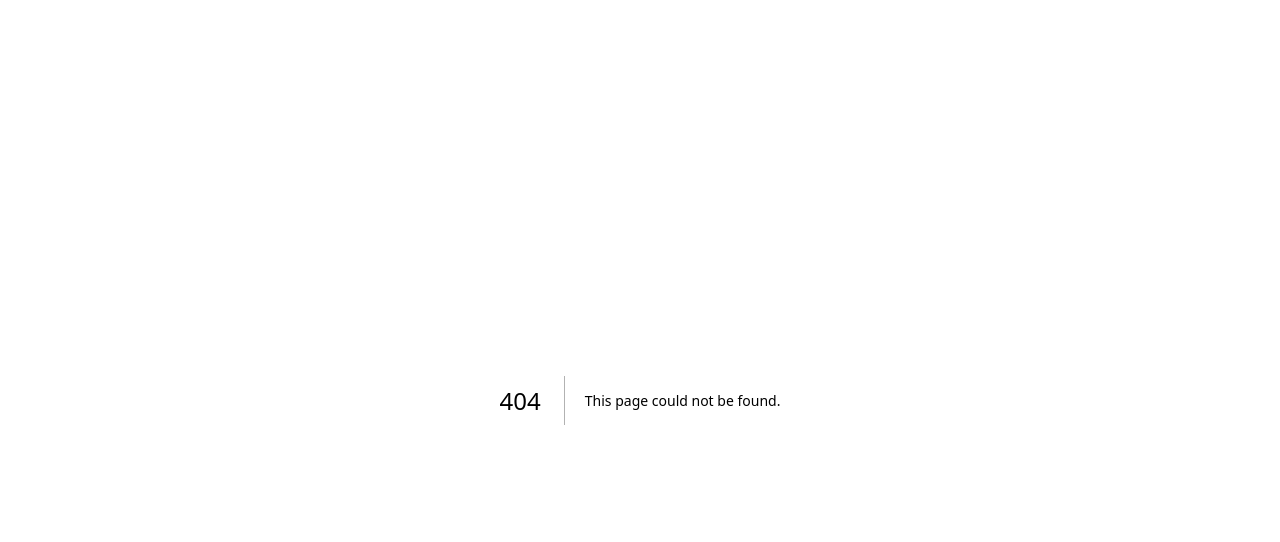
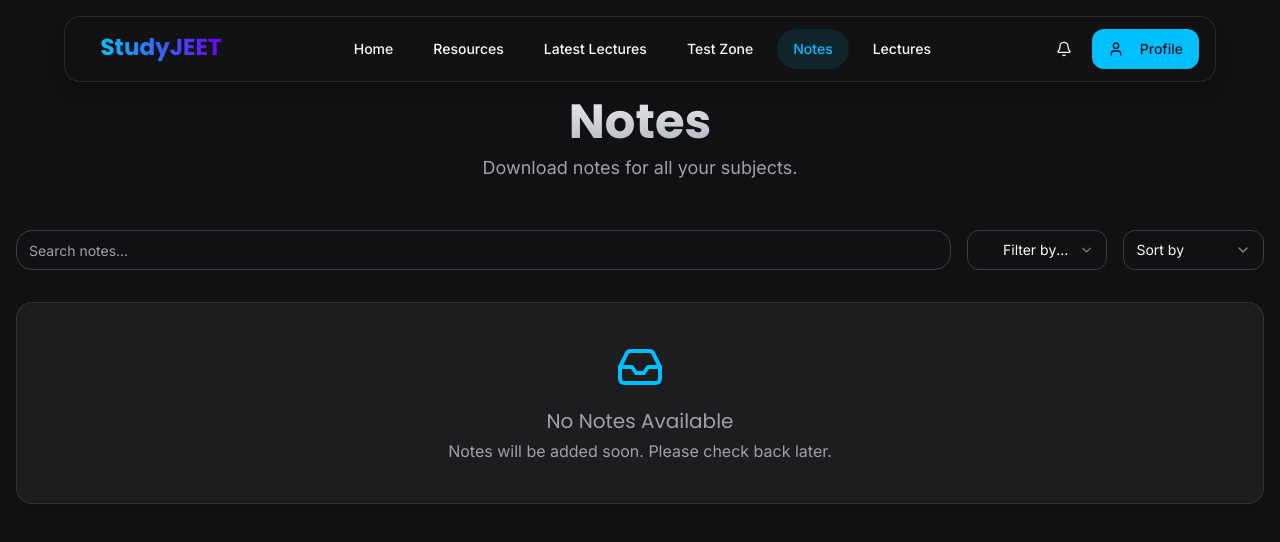
Before and after one commit to thedeveloperranveer/studio, a Next.js app: page /notes in a window 1280 px wide. Before the commit this address had no page. Shown: the top 542 px of the page. Built offline with nearby package versions, Linux system fonts and the light colour scheme.

Commit message:
please add notes in taskbar

```diff
--- /dev/null
+++ b/src/app/notes/page.tsx
@@ -0,0 +1,93 @@
+
+import Header from "@/components/layout/Header";
+import { Button } from "@/components/ui/button";
+import { Input } from "@/components/ui/input";
+import { Select, SelectContent, SelectItem, SelectTrigger, SelectValue } from "@/components/ui/select";
+import { Card, CardContent } from "@/components/ui/card";
+import { FileText, Download, Eye, Inbox } from "lucide-react";
+
+const notes: { id: number; title: string; subject: string; type: string }[] = [];
+
+export default function NotesPage() {
+  return (
+    <>
+      <Header />
+      <div className="container mx-auto px-4 py-8">
+        <div className="text-center mb-12">
+          <h1 className="font-headline text-4xl md:text-5xl font-bold bg-gradient-to-br from-white to-gray-400 bg-clip-text text-transparent">
+            Notes
+          </h1>
+          <p className="mt-2 text-lg text-muted-foreground">
+            Download notes for all your subjects.
+          </p>
+        </div>
+
+        <div className="flex flex-col md:flex-row gap-4 mb-8">
+          <Input placeholder="Search notes..." className="bg-transparent" />
+          <Select>
+            <SelectTrigger className="w-full md:w-[180px] bg-transparent">
+              <SelectValue placeholder="Filter by subject" />
+            </SelectTrigger>
+            <SelectContent>
+              <SelectItem value="physics">Physics</SelectItem>
+              <SelectItem value="chemistry">Chemistry</SelectItem>
+              <SelectItem value="math">Maths</SelectItem>
+              <SelectItem value="biology">Biology</SelectItem>
+            </SelectContent>
+          </Select>
+           <Select>
+            <SelectTrigger className="w-full md:w-[180px] bg-transparent">
+              <SelectValue placeholder="Sort by" />
+            </SelectTrigger>
+            <SelectContent>
+              <SelectItem value="latest">Latest</SelectItem>
+              <SelectItem value="popular">Popular</SelectItem>
+            </SelectContent>
+          </Select>
+        </div>
+
+        {notes.length > 0 ? (
+          <div className="grid grid-cols-1 md:grid-cols-2 lg:grid-cols-3 gap-6">
+            {notes.map((note) => (
+              <Card key={note.id} className="glassmorphism hover:border-primary/50 transition-all duration-300">
+                <CardContent className="p-6">
+                  <div className="flex items-start gap-4">
+                      <div className="bg-primary/10 p-3 rounded-lg">
+                        <FileText className="w-6 h-6 text-primary" />
+                      </div>
+                      <div>
+                        <h3 className="font-headline text-lg font-semibold">{note.title}</h3>
+                        <div className="flex gap-2 mt-1">
+                          <span className="text-sm text-muted-foreground">{note.subject}</span>
+                          <span className="text-sm text-muted-foreground">&bull;</span>
+                          <span className="text-sm text-muted-foreground">{note.type}</span>
+                        </div>
+                      </div>
+                  </div>
+                  <div className="flex gap-2 mt-4">
+                      <Button className="w-full rounded-xl" size="sm">
+                          <Download className="w-4 h-4 mr-2"/> Download
+                      </Button>
+                      <Button variant="outline" className="w-full rounded-xl bg-transparent" size="sm">
+                          <Eye className="w-4 h-4 mr-2"/> Preview
+                      </Button>
+                  </div>
+                </CardContent>
+              </Card>
+            ))}
+          </div>
+        ) : (
+          <Card className="glassmorphism col-span-1 md:col-span-2 lg:col-span-3">
+            <CardContent className="p-10">
+              <div className="flex flex-col items-center justify-center h-full text-center text-muted-foreground">
+                <Inbox className="h-12 w-12 mb-4 text-primary" />
+                <h3 className="text-xl font-headline mb-1">No Notes Available</h3>
+                <p>Notes will be added soon. Please check back later.</p>
+              </div>
+            </CardContent>
+          </Card>
+        )}
+      </div>
+    </>
+  );
+}
--- a/src/components/layout/Header.tsx
+++ b/src/components/layout/Header.tsx
@@ -2,7 +2,7 @@
 'use client';
 import Link from 'next/link';
 import { usePathname } from 'next/navigation';
-import { Bell, BookOpen, Film, FlaskConical, LayoutGrid, User, Clock } from 'lucide-react';
+import { Bell, BookOpen, Film, FlaskConical, LayoutGrid, User, Clock, FileText } from 'lucide-react';
 
 import { Button } from '@/components/ui/button';
 import { cn } from '@/lib/utils';
@@ -23,6 +23,7 @@ const navLinks = [
   { href: '/resources', label: 'Resources', icon: BookOpen },
   { href: '/lectures', label: 'Latest Lectures', icon: Clock },
   { href: '/tests', label: 'Test Zone', icon: FlaskConical },
+  { href: '/notes', label: 'Notes', icon: FileText },
 ];
 
 export default function Header() {
```
